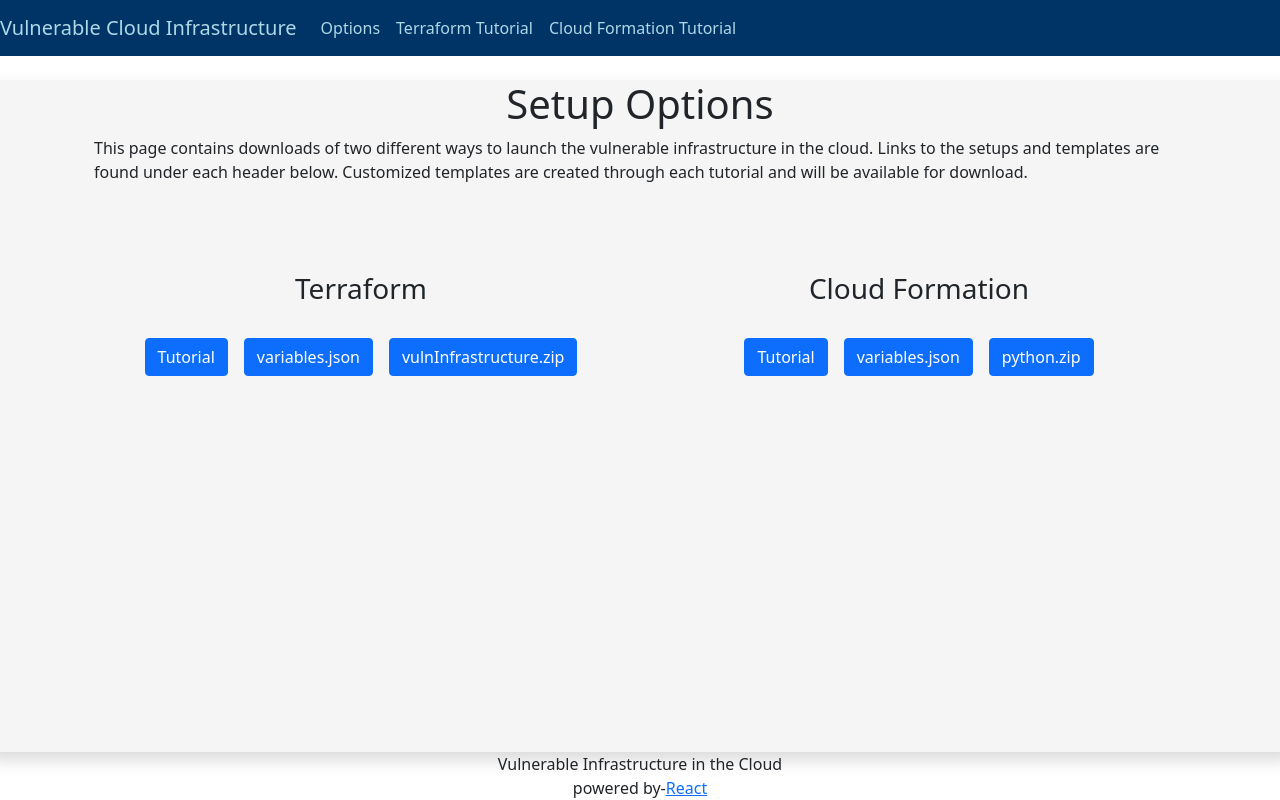
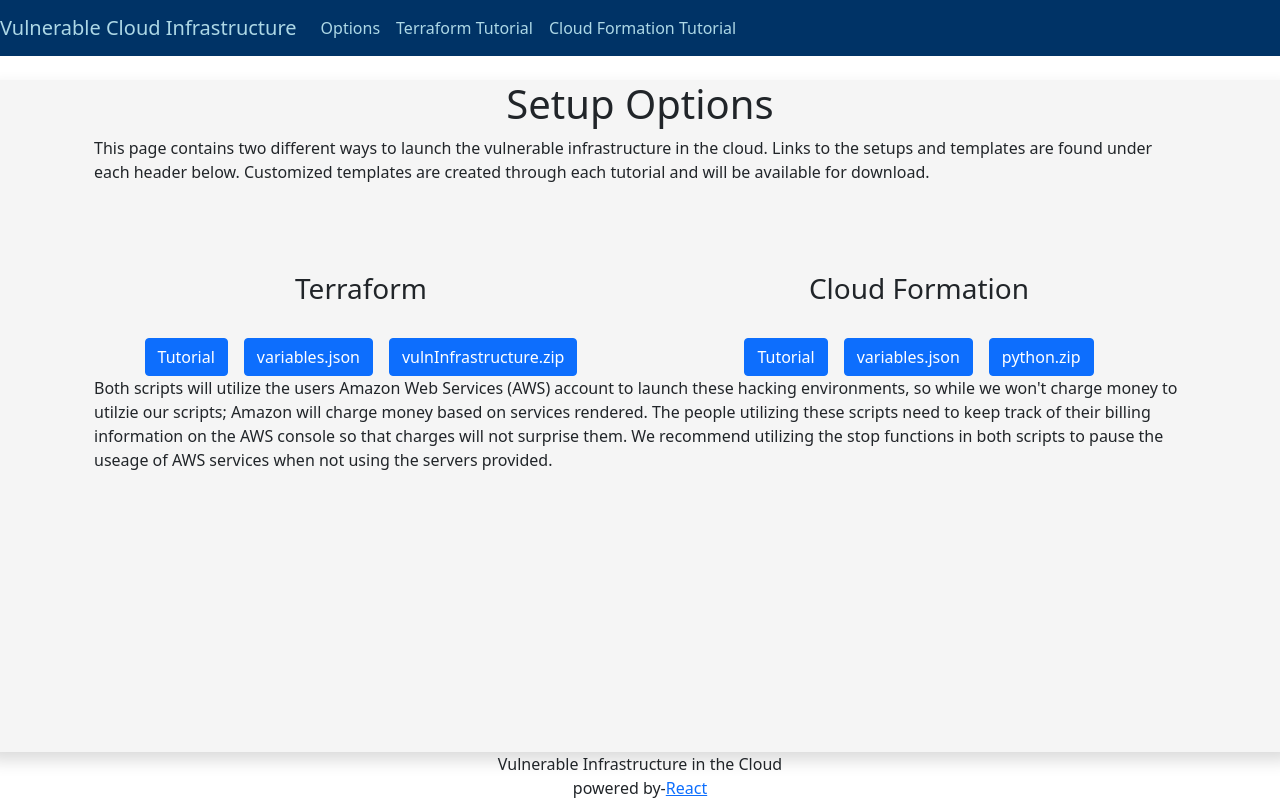
Before and after one commit to cutler37/capstone, a React (Create React App) app in the folder temp/: page /options in a window 1280 px wide. Built offline with nearby package versions, Linux system fonts and the light colour scheme.

Commit message:
update options and everything.

```diff
--- a/temp/src/components/options.js
+++ b/temp/src/components/options.js
@@ -14,7 +14,7 @@ function App() {
                 <h1>Setup Options</h1>
            </center>
            <p>
-                This page contains downloads of two different ways to launch the vulnerable infrastructure in the cloud.
+                This page contains two different ways to launch the vulnerable infrastructure in the cloud.
                 Links to the setups and templates are found under each header below. Customized templates are created through each tutorial and will be available for download.
            </p>
            <br></br>
@@ -72,6 +72,13 @@ function App() {
                     </center>
                </Col>
            </Row>
+           <Row>
+               <br></br><br></br>
+               <br></br><br></br>
+               <p>
+                   Both scripts will utilize the users Amazon Web Services (AWS) account to launch these hacking environments, so while we won't charge money to utilzie our scripts; Amazon will charge money based on services rendered. The people utilizing these scripts need to keep track of their billing information on the AWS console so that charges will not surprise them. We recommend utilizing the stop functions in both scripts to pause the useage of AWS services when not using the servers provided.
+               </p>
+           </Row>
        </Container>
     );
   }
```
